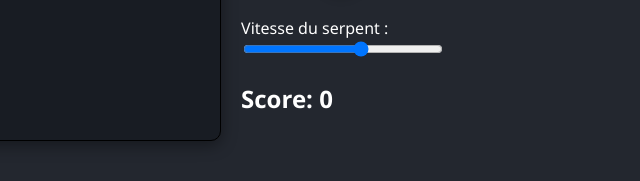
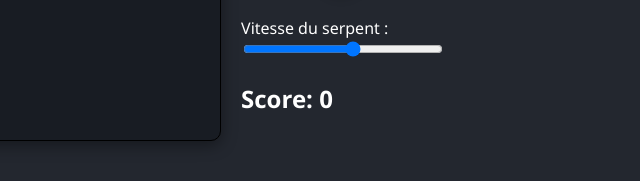
Before and after one commit to AusterHn/snake, a plain HTML site: page index.html in a window 1280 px wide. Shown: the part 301-482 px from the top of the page, 426-1066 px from the left. Drawn offline with Linux system fonts and the light colour scheme.

Commit message:
update html file

```diff
--- a/index.html
+++ b/index.html
@@ -24,7 +24,7 @@
             </div>
             <div id="score">
                 <label for="speed">Vitesse du serpent :</label>
-                <input type="range" id="speed" min="250" max="1500" step="250">
+                <input type="range" id="speed" min="100" max="1000" step="100">
                 <h2>Score: <span id="scoreValue">0</span></h2>
             </div>
         </div>
```
